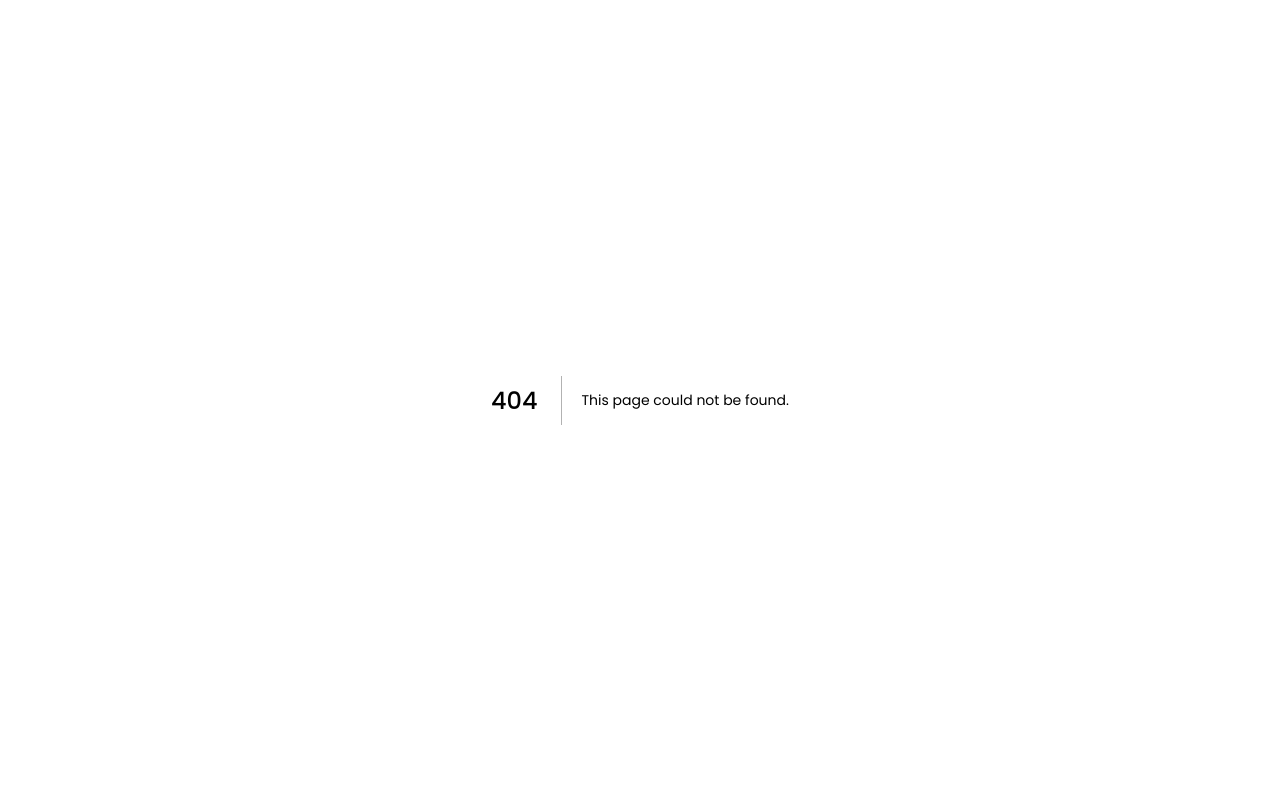
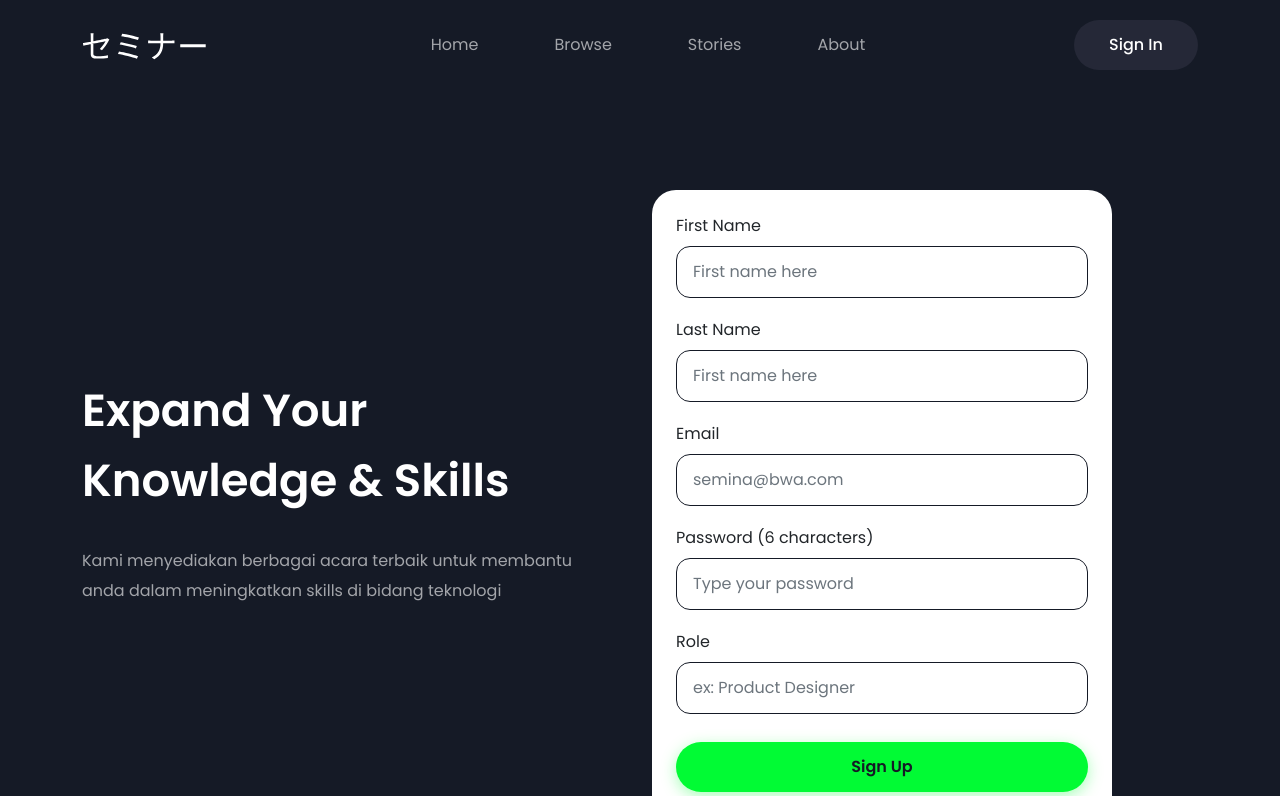
Before and after one commit to syahrulmf/semina-landingpage, a Next.js app: page /signup in a window 1280 px wide. Before the commit this address had no page. Shown: the top 796 px of the page. Built offline with nearby package versions, Linux system fonts and the light colour scheme.

Commit message:
add sign in & sign up pages and features

```diff
--- /dev/null
+++ b/components/Button/index.js
@@ -0,0 +1,9 @@
+import React from "react";
+
+export default function Button({ action, children, variant }) {
+  return (
+    <button type="button" className={variant} onClick={action}>
+      {children}
+    </button>
+  );
+}
--- /dev/null
+++ b/components/FormSignup/index.js
@@ -0,0 +1,131 @@
+import { useRouter } from "next/router";
+import React, { useState } from "react";
+import { toast } from "react-toastify";
+
+import Button from "../Button";
+import TextInput from "../TextInput";
+
+import { postData, putData } from "../../utils/fetchData";
+
+export default function FormSignin() {
+  const router = useRouter();
+  const { keyword } = router.query;
+  const [otp, setOtp] = useState("");
+  const [form, setForm] = useState({
+    email: "",
+    password: "",
+    firstName: "",
+    lastName: "",
+    role: "",
+  });
+
+  const handleChange = (e) => {
+    setForm({ ...form, [e.target.name]: e.target.value });
+  };
+
+  const handleSubmit = async () => {
+    if (keyword === "otp") {
+      putData("api/v1/active", {
+        otp: otp,
+        email: form.email,
+      }).then((res) => {
+        if (res.data) {
+          toast.success("berhasil aktipkan akun", {
+            position: "top-right",
+            autoClose: 5000,
+            hideProgressBar: false,
+            closeOnClick: true,
+            pauseOnHover: true,
+            draggable: true,
+            progress: undefined,
+          });
+          router.push("/signin");
+        }
+      });
+    } else {
+      postData("api/v1/auth/signup", form).then((res) => {
+        if (res.data) {
+          toast.success("berhasil signup", {
+            position: "top-right",
+            autoClose: 5000,
+            hideProgressBar: false,
+            closeOnClick: true,
+            pauseOnHover: true,
+            draggable: true,
+            progress: undefined,
+          });
+          router.push({ pathname: "/signup", query: { keyword: "otp" } });
+        }
+      });
+    }
+  };
+
+  return (
+    <form className="form-login d-flex flex-column mt-4 mt-md-0">
+      {keyword === "otp" ? (
+        <TextInput
+          label={"otp"}
+          type={"text"}
+          value={otp}
+          name="otp"
+          placeholder="Enter opt here"
+          onChange={(e) => {
+            setOtp(e.target.value);
+          }}
+        />
+      ) : (
+        <>
+          <TextInput
+            label={"First Name"}
+            type={"text"}
+            value={form.firstName}
+            name="firstName"
+            placeholder="First name here"
+            onChange={handleChange}
+          />
+          <TextInput
+            label={"Last Name"}
+            type={"text"}
+            name="lastName"
+            value={form.lastName}
+            placeholder="First name here"
+            onChange={handleChange}
+          />
+
+          <TextInput
+            label={"Email"}
+            type={"email"}
+            name="email"
+            value={form.email}
+            placeholder={"semina@bwa.com"}
+            onChange={handleChange}
+          />
+
+          <TextInput
+            label={"Password (6 characters)"}
+            type={"password"}
+            value={form.password}
+            name="password"
+            placeholder="Type your password"
+            onChange={handleChange}
+          />
+
+          <TextInput
+            label={"Role"}
+            type={"text"}
+            value={form.role}
+            name="role"
+            placeholder="ex: Product Designer"
+            onChange={handleChange}
+          />
+        </>
+      )}
+
+      <div className="d-grid mt-2">
+        <Button variant={"btn-green"} action={() => handleSubmit()}>
+          {keyword === "code" ? "Verification" : "Sign Up"}
+        </Button>
+      </div>
+    </form>
+  );
+}
--- a/components/Navbar/index.js
+++ b/components/Navbar/index.js
@@ -3,6 +3,7 @@ import Cookies from "js-cookie";
 import Link from "next/link";
 import { useRouter } from "next/router";
 import React, { useEffect, useState } from "react";
+import { toast } from "react-toastify";
 import NavLink from "../Navlink";
 
 export default function Navbar() {
@@ -15,9 +16,18 @@ export default function Navbar() {
   });
 
   const handleLogout = () => {
-    console.log("click");
+    toast.success("berhasil sign out", {
+      position: "top-right",
+      autoClose: 5000,
+      hideProgressBar: false,
+      closeOnClick: true,
+      pauseOnHover: true,
+      draggable: true,
+      progress: undefined,
+    });
+
     Cookies.remove("token");
-    router.push("/");
+    router.push("/signin");
   };
 
   return (
--- /dev/null
+++ b/components/TextInput/index.js
@@ -0,0 +1,24 @@
+import React from "react";
+
+export default function TextInput({
+  name,
+  type,
+  onChange,
+  placeholder,
+  value,
+  label,
+}) {
+  return (
+    <div className="d-flex flex-column align-items-start">
+      <label className="form-label">{label}</label>
+      <input
+        type={type}
+        className="form-control"
+        placeholder={placeholder}
+        name={name}
+        value={value}
+        onChange={onChange}
+      />
+    </div>
+  );
+}
--- a/pages/_app.js
+++ b/pages/_app.js
@@ -1,5 +1,3 @@
-/* eslint-disable @next/next/no-sync-scripts */
-/* eslint-disable @next/next/no-css-tags */
 import "../styles/globals.css";
 import "../styles/main.css";
 
--- /dev/null
+++ b/pages/signup.js
@@ -0,0 +1,61 @@
+import Head from "next/head";
+
+import Brand from "../components/Brand";
+import FormSignup from "../components/FormSignup";
+import Navbar from "../components/Navbar";
+
+export default function Signin() {
+  return (
+    <>
+      <Head>
+        <title>Semina || Signup</title>
+        <meta name="description" content="Generated by create next app" />
+        <link rel="icon" href="/favicon.ico" />
+      </Head>
+
+      <section className="bg-navy">
+        <Navbar />
+      </section>
+
+      <section className="login header bg-navy">
+        <div className="container">
+          <div className="row row-cols-md-12 row-cols-1 d-flex justify-content-center align-items-center hero">
+            <div className="col-md-6">
+              <div className="hero-headline text-start">
+                Expand Your <br className="d-none d-md-block" />
+                Knowledge & Skills
+              </div>
+              <p className="hero-paragraph text-start">
+                Kami menyediakan berbagai acara terbaik untuk membantu{" "}
+                <br className="d-none d-lg-block" />
+                anda dalam meningkatkan skills di bidang teknologi
+              </p>
+            </div>
+            <div className="col-md-6">
+              <FormSignup />
+            </div>
+          </div>
+        </div>
+      </section>
+
+      <Brand className="pt-0 bg-navy" />
+    </>
+  );
+}
+
+export async function getServerSideProps(context) {
+  const { token } = context.req.cookies;
+
+  if (token) {
+    return {
+      redirect: {
+        destination: "/",
+        permanent: false,
+      },
+    };
+  }
+
+  return {
+    props: {},
+  };
+}
```
Also changed, not shown: components/CardEvent/index.js (+10 -5 lines), components/FormSignin/index.js (added, +69 -0 lines), pages/signin.js (added, +32 -0 lines).
